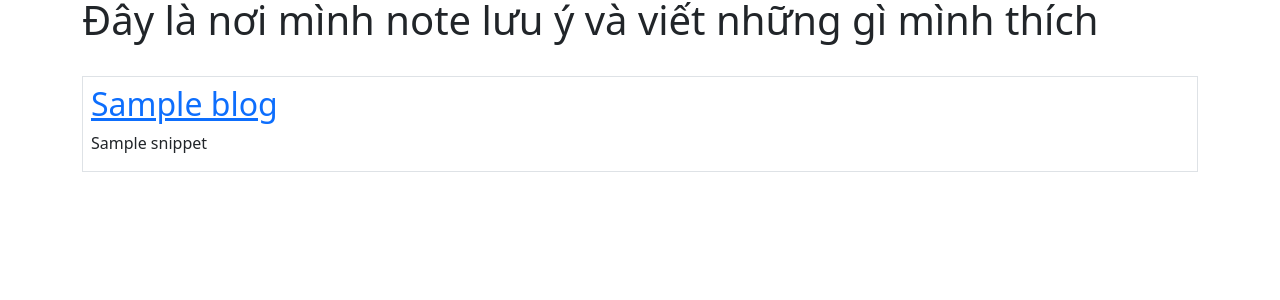
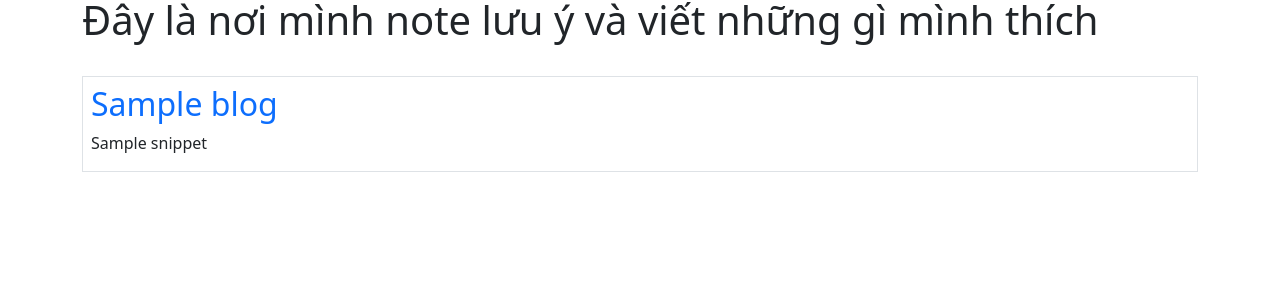
Before and after one commit to NguyenQuangMinh0504/my_website, a Django app: template templates/blog.html in a window 1280 px wide. Shown: the part 404-704 px from the top of the page. Run offline with Django 4.2, Linux system fonts and the light colour scheme; the template is opened without the code that fills it: most values are stand-ins (such as "Sample title", 1, 10 or a date in 2020).

Commit message:
Mod: Xoá underline text decoration.

```diff
--- a/templates/blog.html
+++ b/templates/blog.html
@@ -4,7 +4,7 @@
 <br>
 {% for blog in blogs %}
     <article class="border">
-        <h2 class="mt-2 ms-2"><a href="{% url 'blog-detail' blog.title|slugify %}">{{ blog.title }}</a></h2>
+        <h2 class="mt-2 ms-2"><a href="{% url 'blog-detail' blog.title|slugify %}" style="text-decoration: none;">{{ blog.title }}</a></h2>
         <p class="mt-2 ms-2">{{ blog.snippet }}</p>
     </article>
     <br>
```
